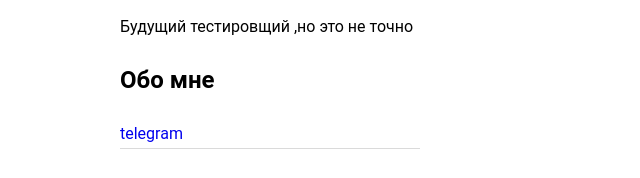
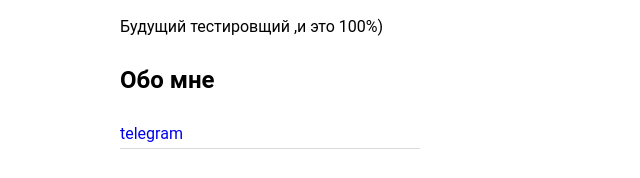
Before and after one commit to ArtemYashaEd/cv, a plain HTML site: page index.html in a window 1280 px wide. Shown: the part 384-562 px from the top of the page, 0-640 px from the left. Drawn offline with Linux system fonts and the light colour scheme.

Commit message:
Новый_коммит

```diff
--- a/index.html
+++ b/index.html
@@ -12,7 +12,7 @@
 			<img src="https://i.imghippo.com/files/bRh8819Y.jpg" alt="" border="0">
 		</div>
 
-			<p>Будущий тестировщий ,но это не точно</p>
+			<p>Будущий тестировщий ,и это 100%)</p>
 
 			<h2>Обо мне</h2>
 
```
